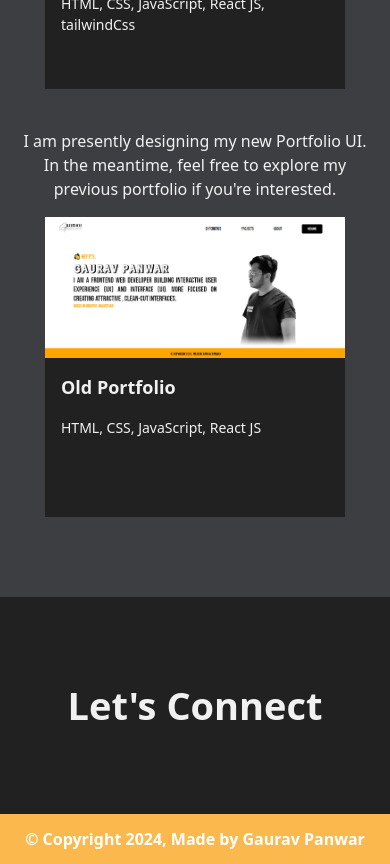
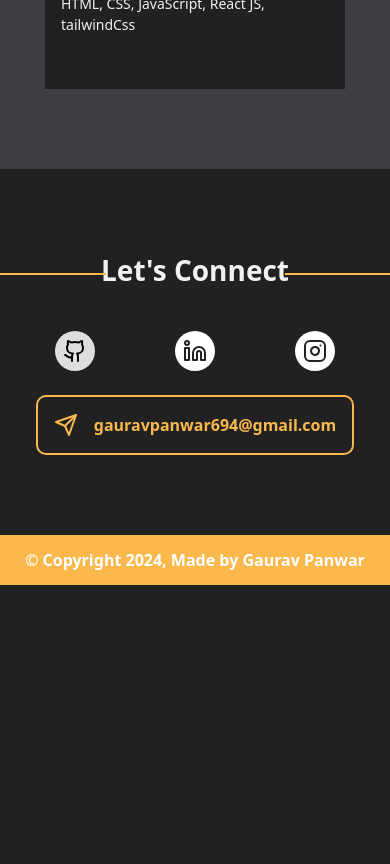
Before and after one commit to Gauravpanwar-GP/Gaurav-portfolio, a React (Create React App) app: page / in a window 390 px wide. Shown: the part 3600-4464 px from the top of the page. After the commit the page ends 4185 px from the top, so only its background shows below. Built offline with nearby package versions, Linux system fonts and the light colour scheme; a web font is replaced by a local one.

Commit message:
Contact section

```diff
--- a/src/App.css
+++ b/src/App.css
@@ -62,6 +62,26 @@ body{
     height: 30%;
 }
 
+.connect-border::before{
+    content: "";
+    border-bottom: 2px solid #FAB84D;
+    width: 100%;
+    left: -61%;
+    top: 60%;
+    transform: translateY(-50%);
+    position: absolute;
+}
+
+.connect-border::after{
+    content: "";
+    border-bottom: 2px solid #FAB84D;
+    width: 100%;
+    right: -61%;
+    top: 60%;
+    transform: translateY(-50%);
+    position: absolute;
+}
+
 @media only screen and (max-width: 480px) {
     .profile-bg{
         background-position: left bottom;
@@ -85,6 +105,13 @@ body{
         width: 30%;
         height: 5px;
     }
+    .connect-border::before{
+        left: -75%;
+    }
+
+    .connect-border::after{
+        right: -75%;
+    }
 }
 
 .active{
@@ -99,3 +126,7 @@ body{
 .border-effect:hover{
     border-bottom: 2px solid #FAB84D;
 }
+
+.connect-border{
+    position: relative;
+}
--- a/src/header/Header.jsx
+++ b/src/header/Header.jsx
@@ -50,7 +50,7 @@ const Header = () => {
         <ul
           className={clsx(
             "overflow-hidden transition-all duration-500 absolute mt-3 top-[38px] text-[#212121] -right-4 w-screen font-bold z-10 shadow bg-white text-center",
-            showHamMenu ? "h-[224px] visible" : "h-0 invisible"
+            showHamMenu ? "h-[280px] visible" : "h-0 invisible"
           )}
         >
           <li
@@ -96,6 +96,16 @@ const Header = () => {
             }}
           >
             Let's Connect
+          </li>
+          <li
+            className="py-4 px-4 hover:bg-[#FAB84D] hover:text-[#FFFFFF] flex gap-2 items-center justify-center"
+            onClick={() => {
+              setShowHamMenu(false);
+              window.open(resume, "_blank");
+            }}
+          >
+            <DownloadIcon />
+            RESUME
           </li>
         </ul>
       </div>
--- a/src/section/contact/Contact.jsx
+++ b/src/section/contact/Contact.jsx
@@ -1,10 +1,69 @@
+import { GithubIcon, Instagram, LinkedinIcon, Send } from "lucide-react";
 import React from "react";
 
 const Contact = () => {
   return (
     <React.Fragment>
-      <section id="contact" className="px-4 py-20 md:p-20 bg-[#212121]">
-        <h1 className="text-[38px] font-bold text-center">Let's Connect</h1>
+      <section
+        id="contact"
+        className="px-4 py-20 md:p-20 bg-[#212121] overflow-hidden"
+      >
+        <h1 className="text-[28px] md:text-[38px] font-bold text-center connect-border">
+          Let's Connect
+        </h1>
+        <div>
+          <div className="flex justify-center mt-10">
+            <ul className="flex gap-20 items-center">
+              <li
+                className="hover:bg-[#FAB84D] bg-white mix-blend-difference p-2 rounded-full relative group cursor-pointer"
+                onClick={() => {
+                  window.open("https://github.com/Gauravpanwar-GP", "_blank");
+                }}
+              >
+                <GithubIcon className="text-[#212121] group-hover:text-[#FFFFFF]" />
+                <p className="hidden group-hover:block bg-[#595959] text-white absolute top-[50%] px-2 py-1 text-[12px] rounded-[8px] -translate-y-[50%] right-[50px]">
+                  GitHub
+                </p>
+              </li>
+              <li
+                className="hover:bg-[#FAB84D] bg-white p-2 rounded-full relative group cursor-pointer"
+                onClick={() => {
+                  window.open(
+                    "https://www.linkedin.com/in/gaurav-panwar-79b49623a/",
+                    "_blank"
+                  );
+                }}
+              >
+                <LinkedinIcon className="text-[#212121] group-hover:text-[#FFFFFF]" />
+                <p className="hidden group-hover:block bg-[#595959] text-white absolute top-[50%] px-2 py-1 text-[12px] rounded-[8px] -translate-y-[50%] right-[50px]">
+                  LinkedIn
+                </p>
+              </li>
+              <li
+                className="hover:bg-[#FAB84D] bg-white p-2 rounded-full relative group cursor-pointer"
+                onClick={() => {
+                  window.open(
+                    "https://www.instagram.com/gauravpanwar694/",
+                    "_blank"
+                  );
+                }}
+              >
+                <Instagram className="text-[#212121] group-hover:text-[#FFFFFF]" />
+                <p className="hidden group-hover:block bg-[#595959] text-white w-auto absolute top-[50%] px-2 py-1 text-[12px] rounded-[8px] -translate-y-[50%] right-[50px]">
+                  Instagram
+                </p>
+              </li>
+            </ul>
+          </div>
+          <div className="flex justify-center">
+            <a href="mailto:gauravpanwar694@gmail.com">
+              <button className="border-2 hover:shadow-[inset_400px_0px_0px_#FAB84D] hover:text-[#212121] transition-all ease-in-out duration-1000 border-[#FAB84D] text-[#FAB84D] rounded-[10px] py-4 px-4 font-semibold mt-6 flex items-center gap-4">
+                <Send />
+                gauravpanwar694@gmail.com
+              </button>
+            </a>
+          </div>
+        </div>
       </section>
     </React.Fragment>
   );
--- a/src/section/home/Home.jsx
+++ b/src/section/home/Home.jsx
@@ -73,7 +73,7 @@ const Home = () => {
           CONTACT ME
         </button>
       </div>
-      <div className="fixed bottom-6 right-10 hidden md:block">
+      <div className="absolute bottom-6 right-10 hidden md:block">
         <ul className="grid gap-3 vertical-line">
           <li
             className="hover:bg-[#FAB84D] bg-white mix-blend-difference p-2 rounded-full relative group cursor-pointer"
--- a/src/section/projects/Projects.jsx
+++ b/src/section/projects/Projects.jsx
@@ -55,7 +55,7 @@ const Projects = () => {
             </div>
           </div>
         </div>
-        <div className="mt-10">
+        {/* <div className="mt-10">
           <p className="font-medium text-center my-4">
             I am presently designing my new Portfolio UI. In the meantime, feel
             free to explore my previous portfolio if you're interested.
@@ -74,7 +74,7 @@ const Projects = () => {
               </p>
             </div>
           </div>
-        </div>
+        </div> */}
       </section>
     </React.Fragment>
   );
```
